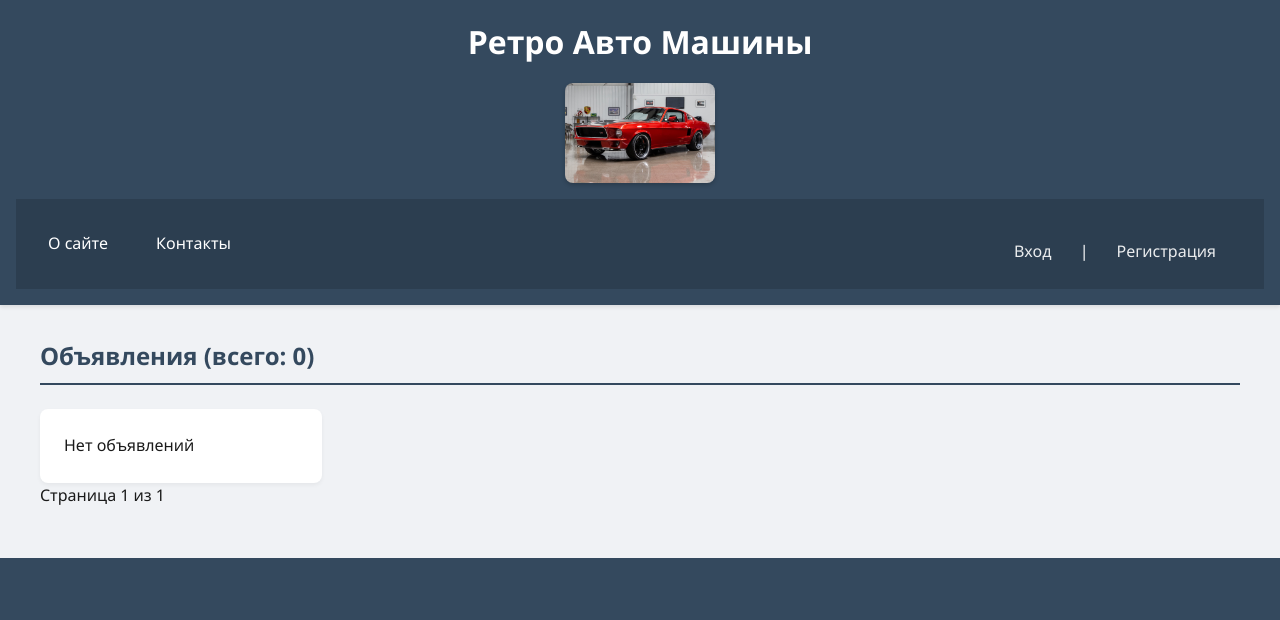
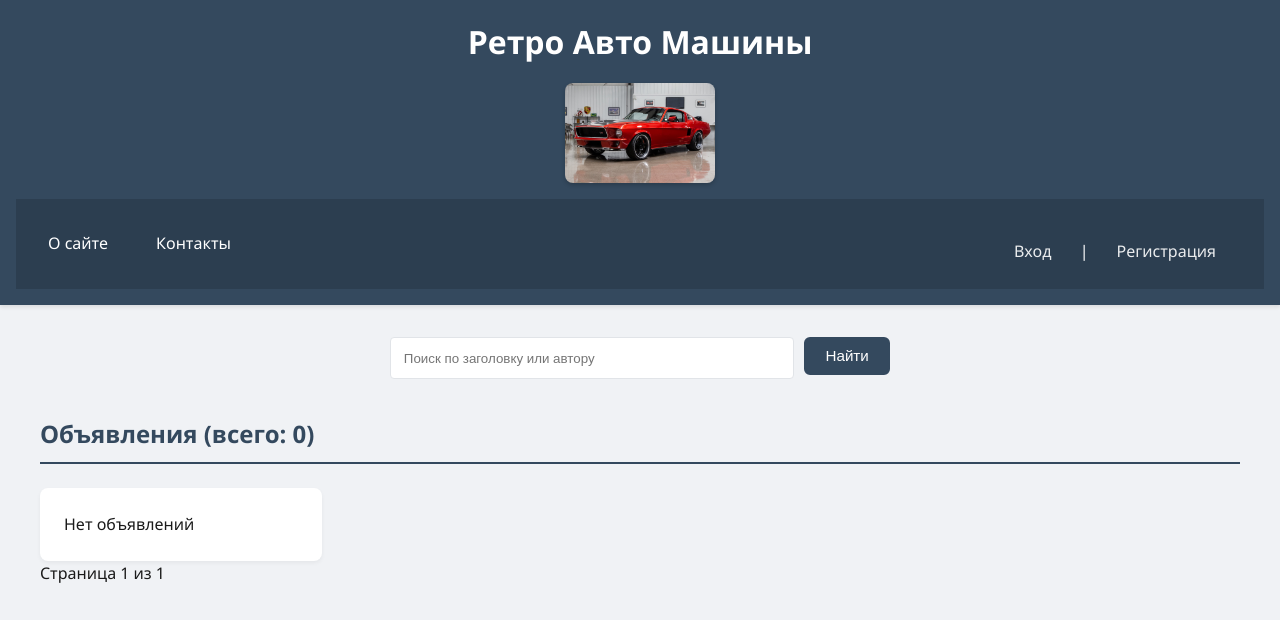
Before and after one commit to IMikeI1/DjangoBboard, a Django app: page / in a window 1280 px wide. Shown: the top 620 px of the page. Run offline with Django 5.2, Linux system fonts and the light colour scheme; data that the repository does not hold is empty.

Commit message:
django_ads

```diff
--- a/bboard/templates/bboard/index.html
+++ b/bboard/templates/bboard/index.html
@@ -3,6 +3,12 @@
 {# Устанавливаем заголовок страницы #}
 {% block title %}Объявления{% endblock %}
 {% block content %}
+
+<form method="get" class="search-form">
+    <input type="text" name="query" placeholder="Поиск по заголовку или автору">
+    <button type="submit">Найти</button>
+</form>
+
 <h2>Объявления (всего: {{ total_count }})</h2> {# Заголовок с общим числом объявлений #}
 <ul>
     {% for obj in page_items %}
--- a/bboard/views.py
+++ b/bboard/views.py
@@ -8,7 +8,7 @@ from django.db.utils import IntegrityError
 from django.template import RequestContext
 from django.core.exceptions import PermissionDenied
 from django.core.paginator import Paginator
-
+from django.db.models import Q
 # Функция-проверка: является ли пользователь администратором
 def is_admin(user):
     return user.is_authenticated and user.is_staff
@@ -29,9 +29,15 @@ def contacts(request):
     return render(request, 'contacts.html', context)  # Передаём контакты в шаблон
 
 
-# Главная страница — список всех объявлений с пагинацией
+# Поиск объявлений
 def index(request):
+    query = request.GET.get('query')
     bboards = Bboard.objects.all().order_by('-created_at')
+    if query:
+        bboards = bboards.filter(
+            Q(title__icontains=query) | Q(user__username__icontains=query)
+        )
+    # Главная страница — список всех объявлений с пагинацией
     paginator = Paginator(bboards, 4)
     page_number = request.GET.get('page')
     page_obj = paginator.get_page(page_number)
--- a/static/css/styles.css
+++ b/static/css/styles.css
@@ -9,6 +9,48 @@ body {
     min-height: 100vh; /* Минимальная высота экрана */
     color: #1a1a1a; /* Основной цвет текста */
     line-height: 1.6; /* Межстрочный интервал */
+}
+/*
+Стили для формы поиска
+*/
+.search-form {
+    display: flex;
+    justify-content: center;
+    margin-bottom: 20px;
+}
+/*
+Стили для поля поиска
+*/
+.search-form input[type="search"] {
+    width: 300px;
+    padding: 0.5rem;
+    border: 1px solid #ccc;
+    border-radius: 4px;
+}
+/*
+Стили для кнопки поиска
+*/
+.search-form button[type="submit"] {
+    padding: 0.4rem 1.2rem;
+    border: 2px solid #34495e;
+    background-color: #34495e;
+    color: white;
+    border-radius: 6px;
+    cursor: pointer;
+    font-size: 0.95rem;
+    transition: all 0.2s ease;
+    height: 38px;
+    box-sizing: border-box;
+    margin-left: 10px;
+}
+
+.search-form button[type="submit"]:hover {
+    background-color: #2c3e50;
+    border-color: #2c3e50;
+}
+
+.search-form button[type="submit"]:active {
+    transform: scale(0.98);
 }
 
 /*
```
